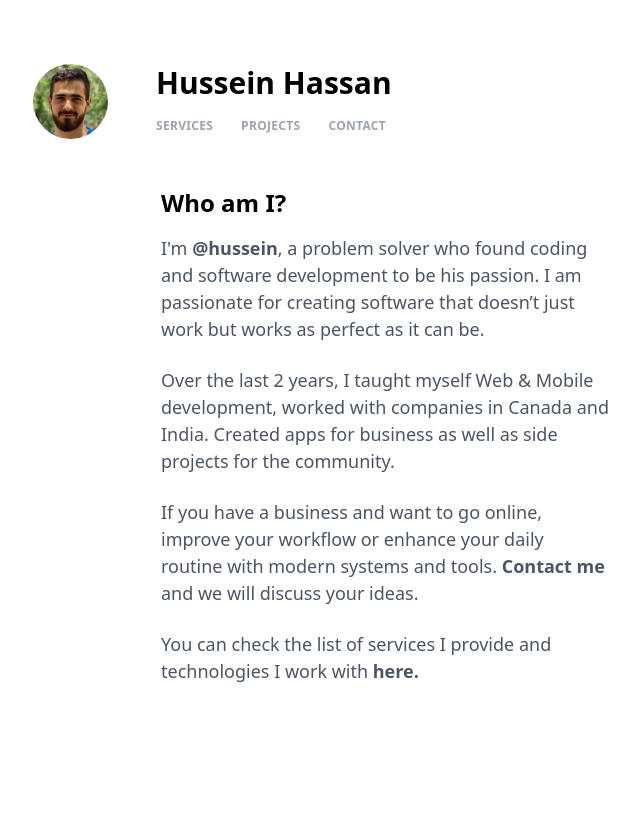
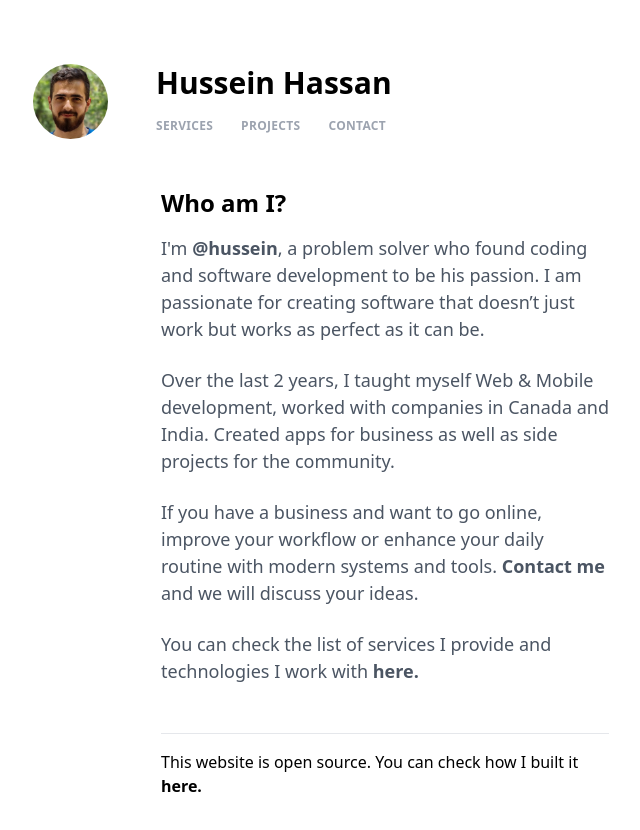
Before and after one commit to Hussein-Ali-Hassan/my-personal-site-nextjs, a Next.js app: page / in a window 1280 px wide. Shown: the top 830 px of the page, without its empty margins (63-703 px from the left). Before the commit the page ends 800 px from the top, so only its background shows below. Built offline with nearby package versions, Linux system fonts and the light colour scheme.

Commit message:
add footer

```diff
--- /dev/null
+++ b/components/Footer.jsx
@@ -0,0 +1,7 @@
+export default function Footer() {
+    return <footer className="mt-12">
+        <hr/>
+        <p className="mt-4">This website is open source. You can check how I built it <a href="https://github.com/Hussein-Ali-Hassan/Personal-Website/tree/main"  rel="noreferrer"
+            target="_blank" className="no-underline font-bold">here.</a></p>
+    </footer>
+}
--- a/package.json
+++ b/package.json
@@ -21,6 +21,7 @@
     "eslint-config-next": "12.1.0",
     "postcss": "^8.4.6",
     "prettier-plugin-tailwindcss": "^0.1.7",
-    "tailwindcss": "^3.0.23"
+    "tailwindcss": "^3.0.23",
+    "husky": "^7.0.0"
   }
 }
--- a/pages/_app.jsx
+++ b/pages/_app.jsx
@@ -2,6 +2,7 @@ import Head from "next/head";
 import { Toaster } from "react-hot-toast";
 
 import Nav from "@/components/Nav";
+import Footer from "@/components/Footer";
 import "../styles/globals.css";
 
 function MyApp({ Component, pageProps }) {
@@ -54,6 +55,7 @@ function MyApp({ Component, pageProps }) {
         <section className="mt-12 lg:pl-32">
           <div className="max-w-md">
             <Component {...pageProps} />
+            <Footer/>
           </div>
         </section>
       </main>
```
Also changed, not shown: 2 other files (tests, documents, lock files or other folders).
